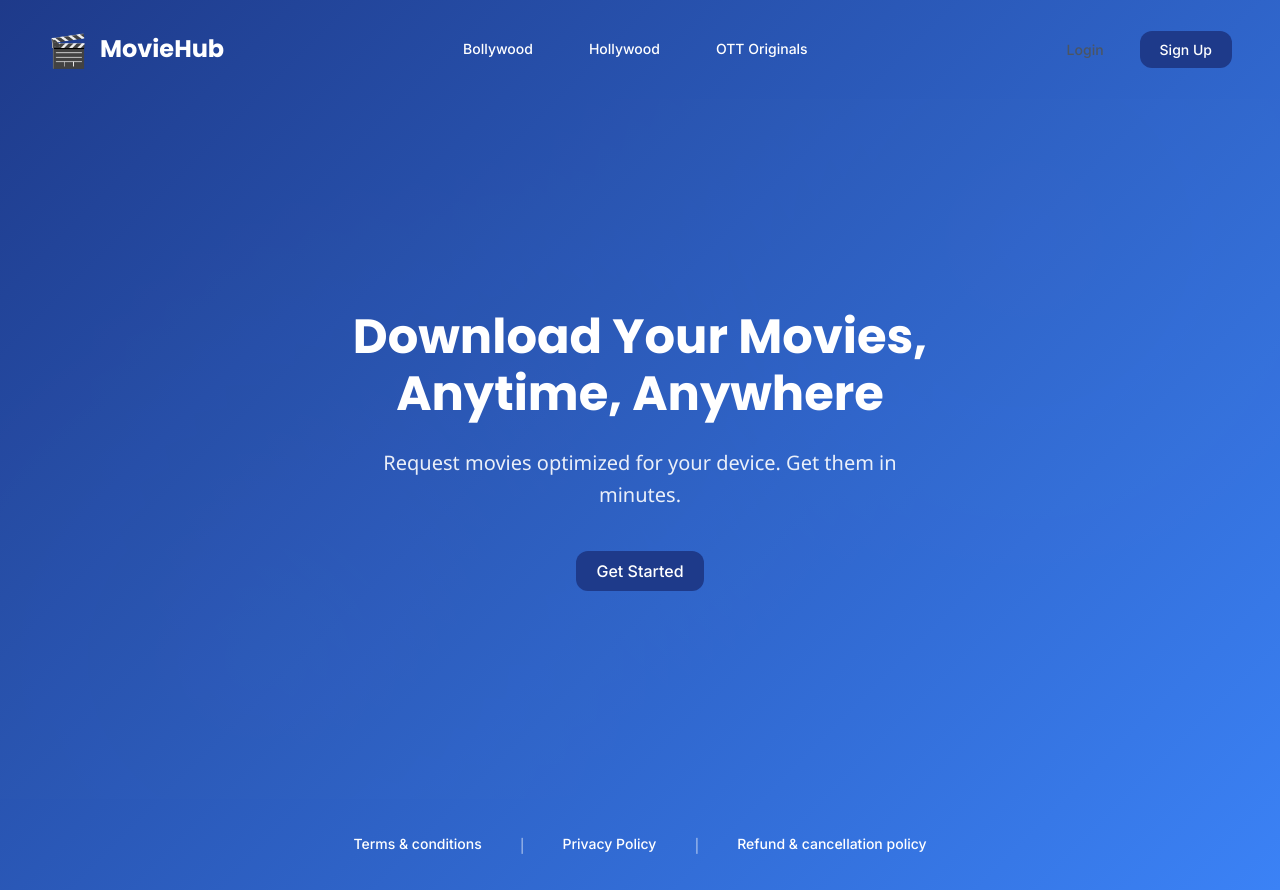
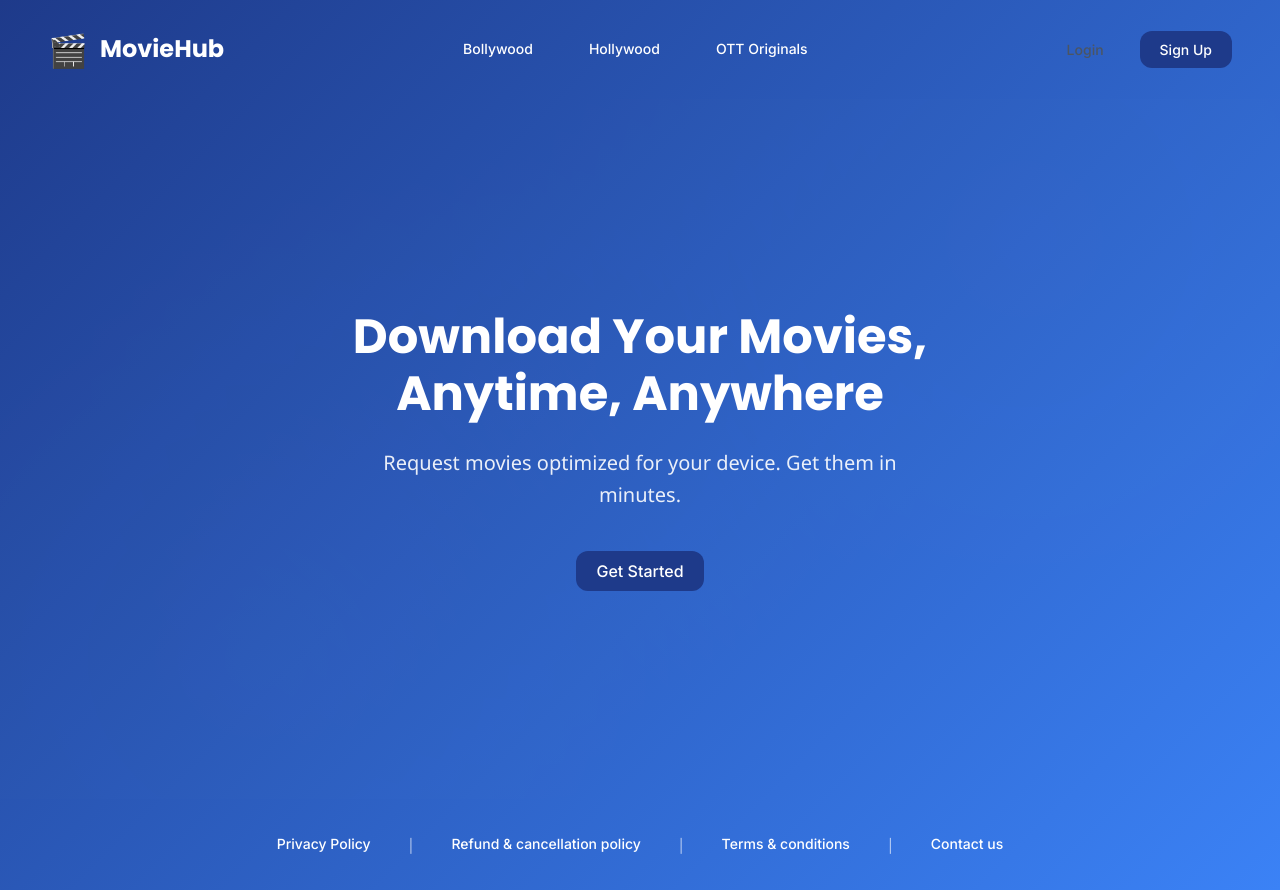
Before and after one commit to atul8932/moviemix, a React (Vite) app: page / in a window 1280 px wide. Built offline with nearby package versions, Linux system fonts and the light colour scheme; no server answers.

Commit message:
all four section added

```diff
--- a/src/components/Footer.jsx
+++ b/src/components/Footer.jsx
@@ -16,13 +16,13 @@ const Footer = () => {
       justifyContent: "center"
     }}>
       <nav style={{ display: "flex", gap: 16, flexWrap: "wrap" }}>
-        <Link className="btn btn-text white-text" to="/contact">Contact us</Link>
+        <Link className="btn btn-text white-text" to="/privacy">Privacy Policy</Link>
+        <span style={{ opacity: 0.6 }}>|</span>
+        <Link className="btn btn-text white-text" to="/refund-cancellation">Refund & cancellation policy</Link>
         <span style={{ opacity: 0.6 }}>|</span>
         <Link className="btn btn-text white-text" to="/terms">Terms & conditions</Link>
         <span style={{ opacity: 0.6 }}>|</span>
-        <Link className="btn btn-text white-text" to="/privacy">Privacy Policy</Link>
-        <span style={{ opacity: 0.6 }}>|</span>
-        <Link className="btn btn-text white-text" to="/refund-cancellation">Refund & cancellation policy</Link>
+        <Link className="btn btn-text white-text" to="/contact">Contact us</Link>
       </nav>
     </footer>
   );
--- a/src/components/Home.jsx
+++ b/src/components/Home.jsx
@@ -133,6 +133,7 @@ const Home = () => {
           <h1 className="hero-title">Download Your Movies, Anytime, Anywhere</h1>
           <p className="hero-subtitle">Request movies optimized for your device. Get them in minutes.</p>
           <button className="btn btn-primary btn-large" onClick={handleGetStarted}>Get Started</button>
+          {/* Contact Us Section (visible on home without scrolling) */}
         </div>
         <div className="hero-background">
           <div className="movie-collage"></div>
@@ -142,11 +143,13 @@ const Home = () => {
       {/* Policies Section */}
       <section style={{ padding: 24, display: "flex", justifyContent: "center" }}>
         <nav style={{ display: "flex", gap: 16, flexWrap: "wrap", alignItems: "center" }}>
-          <Link className="btn btn-text white-text" to="/terms">Terms & conditions</Link>
-          <span style={{ opacity: 0.6, color: "#fff" }}>|</span>
           <Link className="btn btn-text white-text" to="/privacy">Privacy Policy</Link>
           <span style={{ opacity: 0.6, color: "#fff" }}>|</span>
           <Link className="btn btn-text white-text" to="/refund-cancellation">Refund & cancellation policy</Link>
+          <span style={{ opacity: 0.6, color: "#fff" }}>|</span>
+          <Link className="btn btn-text white-text" to="/terms">Terms & conditions</Link>
+          <span style={{ opacity: 0.6, color: "#fff" }}>|</span>
+          <Link className="btn btn-text white-text" to="/contact">Contact us</Link>
         </nav>
       </section>
 
```
